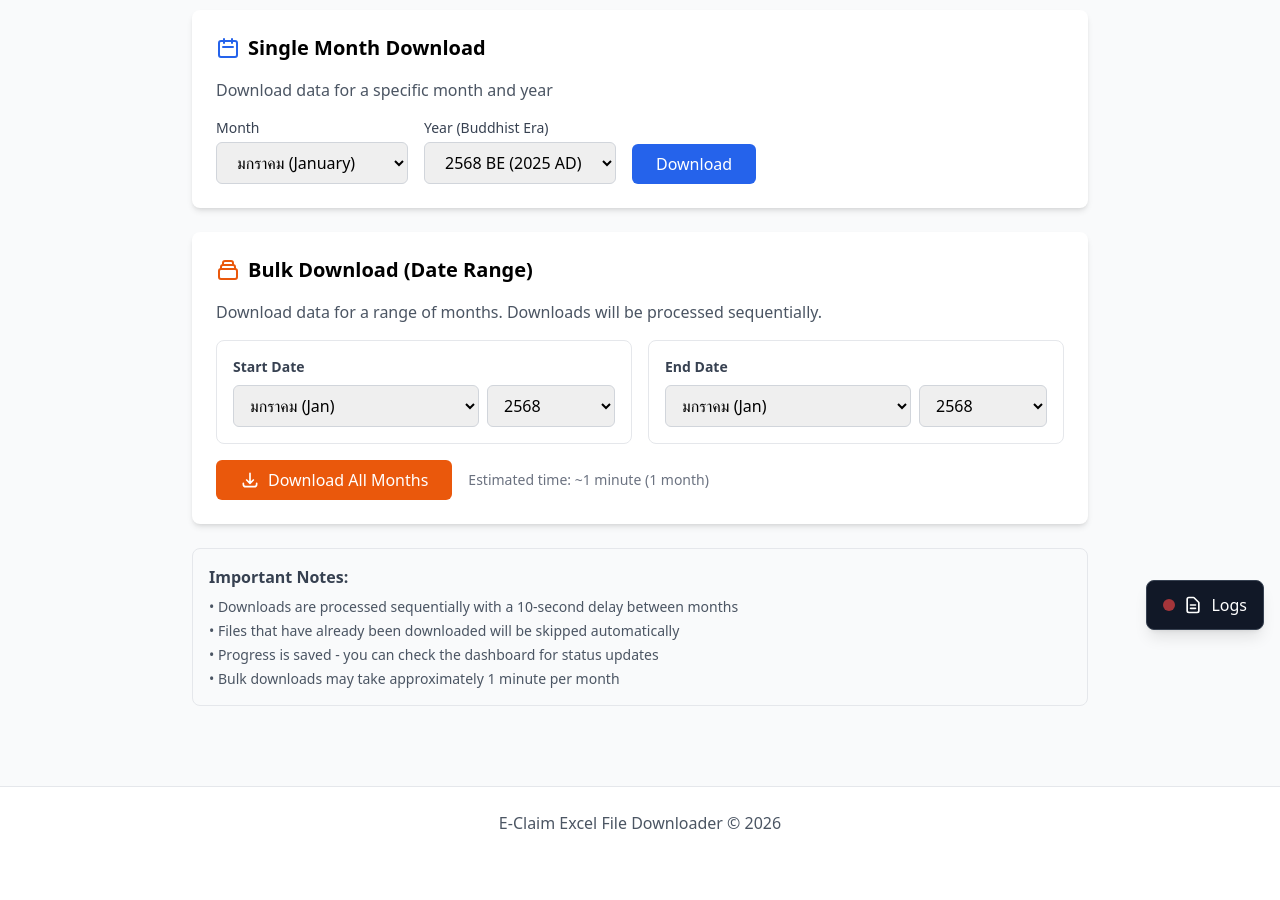
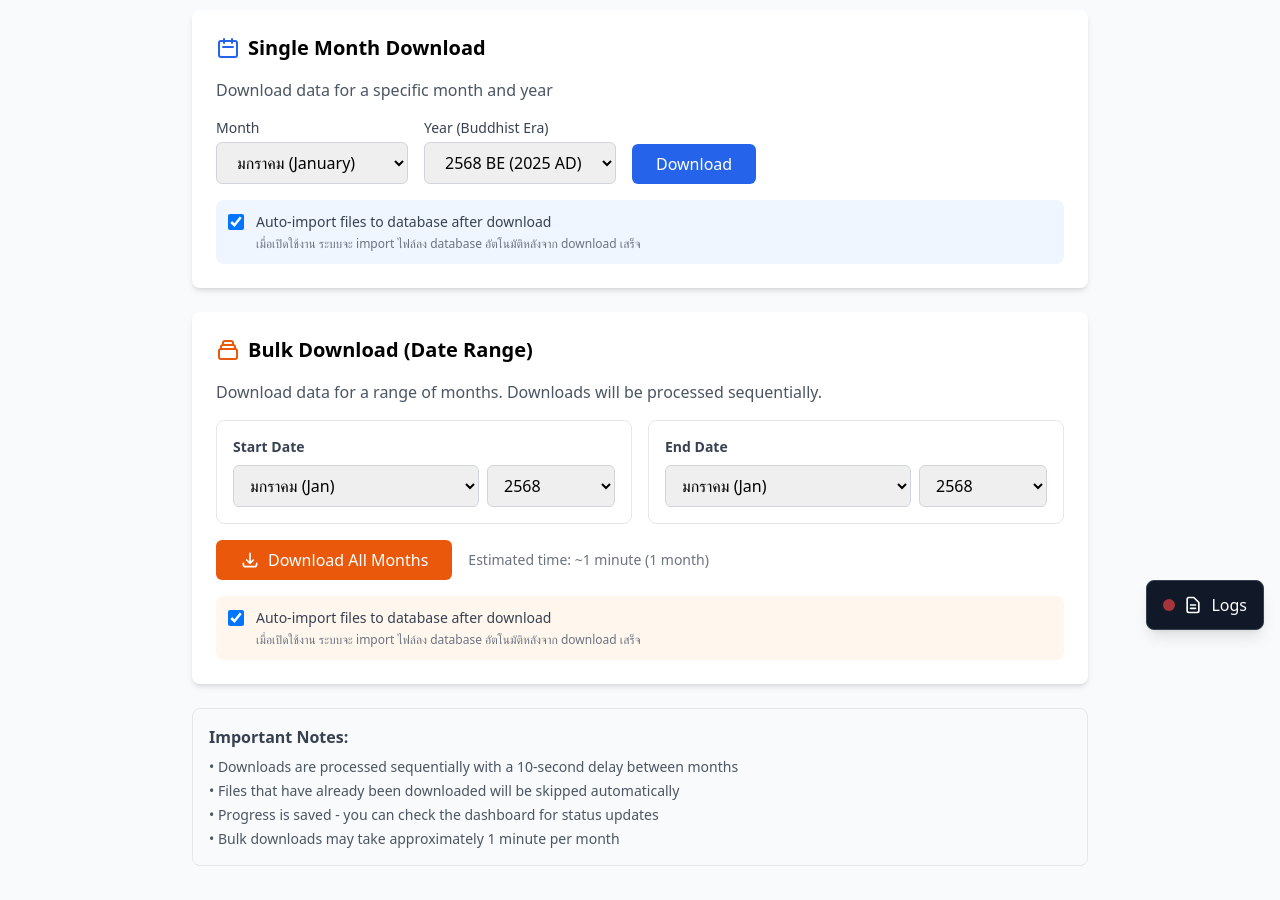
Before and after one commit to aegisx-platform/eclaim-rep-download, a Flask app: page /download-config in a window 1280 px wide. Shown: the part 154-1054 px from the top of the page. Before the commit the page ends 983 px from the top, so only its background shows below. Run offline with Flask 3, Linux system fonts and the light colour scheme; data that the repository does not hold is empty; some libraries are stand-ins or nearby versions.

Commit message:
Add auto-import checkbox to download configuration page
Features:
- Add auto-import checkbox to Single Month Download section
  - Default: checked (enabled)
  - User can toggle to disable auto-import
  - Confirmation message shows auto-import status

- Add auto-import checkbox to Bulk Download section
  - Default: checked (enabled)
  - User can toggle to disable auto-import
  - Confirmation dialog shows "Auto-import: YES/NO"

Backend changes:
- API /download/trigger/single: Accept auto_import parameter
- API /download/trigger/bulk: Accept auto_import parameter
- downloader_runner.start_bulk(): Support auto_import parameter
- Pass --auto-import flag to bulk_downloader.py subprocess

Frontend changes:
- downloadSingleMonth(): Read checkbox value and send to API
- downloadBulk(): Read checkbox value and send to API
- Show auto-import status in confirmation messages

UI styling:
- Blue background for single month section
- Orange background for bulk download section
- Clear explanatory text in Thai

User benefits:
- Full control over auto-import for manual downloads
- Can download historical data without importing
- Can import later using "Import All" button
- Separate from scheduled download auto-import setting

🤖 Generated with [Claude Code](https://claude.com/claude-code)

Co-Authored-By: Claude Sonnet 4.5 <noreply@anthropic.com>

```diff
--- a/app.py
+++ b/app.py
@@ -426,6 +426,7 @@ def trigger_single_download():
         data = request.get_json()
         month = data.get('month')
         year = data.get('year')
+        auto_import = data.get('auto_import', False)
 
         # Validate inputs
         if not month or not year:
@@ -441,7 +442,7 @@ def trigger_single_download():
             return jsonify({'success': False, 'error': 'Invalid year (must be 2561-2570 BE)'}), 400
 
         # Start downloader with parameters
-        result = downloader_runner.start(month=month, year=year)
+        result = downloader_runner.start(month=month, year=year, auto_import=auto_import)
 
         if result['success']:
             return jsonify(result), 200
@@ -463,6 +464,7 @@ def trigger_bulk_download():
         start_year = data.get('start_year')
         end_month = data.get('end_month')
         end_year = data.get('end_year')
+        auto_import = data.get('auto_import', False)
 
         # Validate inputs
         if not all([start_month, start_year, end_month, end_year]):
@@ -485,7 +487,7 @@ def trigger_bulk_download():
             return jsonify({'success': False, 'error': 'Start date must be before or equal to end date'}), 400
 
         # Start bulk downloader
-        result = downloader_runner.start_bulk(start_month, start_year, end_month, end_year)
+        result = downloader_runner.start_bulk(start_month, start_year, end_month, end_year, auto_import)
 
         if result['success']:
             return jsonify(result), 200
--- a/static/js/app.js
+++ b/static/js/app.js
@@ -253,6 +253,7 @@ function calculateMonthsBetween(m1, y1, m2, y2) {
 async function downloadSingleMonth() {
     const month = parseInt(document.getElementById('single-month').value);
     const year = parseInt(document.getElementById('single-year').value);
+    const autoImport = document.getElementById('single-auto-import')?.checked || false;
 
     try {
         const response = await fetch('/download/trigger/single', {
@@ -260,13 +261,13 @@ async function downloadSingleMonth() {
             headers: {
                 'Content-Type': 'application/json'
             },
-            body: JSON.stringify({ month, year })
+            body: JSON.stringify({ month, year, auto_import: autoImport })
         });
 
         const data = await response.json();
 
         if (data.success) {
-            showToast(`Download started for month ${month}/${year}`, 'success');
+            showToast(`Download started for month ${month}/${year}${autoImport ? ' (with auto-import)' : ''}`, 'success');
             startStatusPolling();
         } else {
             showToast(data.error || 'Failed to start download', 'error');
@@ -285,6 +286,7 @@ async function downloadBulk() {
     const startYear = parseInt(document.getElementById('bulk-start-year').value);
     const endMonth = parseInt(document.getElementById('bulk-end-month').value);
     const endYear = parseInt(document.getElementById('bulk-end-year').value);
+    const autoImport = document.getElementById('bulk-auto-import')?.checked || false;
 
     // Calculate total months
     const totalMonths = calculateMonthsBetween(startMonth, startYear, endMonth, endYear);
@@ -293,7 +295,8 @@ async function downloadBulk() {
     if (!confirm(
         `Download ${totalMonths} month${totalMonths !== 1 ? 's' : ''} of data?\n\n` +
         `From: ${startMonth}/${startYear} to ${endMonth}/${endYear}\n` +
-        `Estimated time: ~${totalMonths} minute${totalMonths !== 1 ? 's' : ''}\n\n` +
+        `Estimated time: ~${totalMonths} minute${totalMonths !== 1 ? 's' : ''}\n` +
+        `Auto-import: ${autoImport ? 'YES' : 'NO'}\n\n` +
         `Downloads will be processed sequentially.`
     )) {
         return;
@@ -309,14 +312,15 @@ async function downloadBulk() {
                 start_month: startMonth,
                 start_year: startYear,
                 end_month: endMonth,
-                end_year: endYear
+                end_year: endYear,
+                auto_import: autoImport
             })
         });
 
         const data = await response.json();
 
         if (data.success) {
-            showToast('Bulk download started!', 'success');
+            showToast(`Bulk download started!${autoImport ? ' (with auto-import)' : ''}`, 'success');
             startBulkProgressPolling();
         } else {
             showToast(data.error || 'Failed to start bulk download', 'error');
--- a/templates/download_config.html
+++ b/templates/download_config.html
@@ -51,6 +51,15 @@
             <button onclick="downloadSingleMonth()" class="bg-blue-600 hover:bg-blue-700 text-white px-6 py-2 rounded-md font-medium transition-colors">
                 Download
             </button>
+        </div>
+
+        <!-- Auto-import checkbox -->
+        <div class="mt-4 p-3 bg-blue-50 rounded-lg">
+            <label class="flex items-center cursor-pointer">
+                <input type="checkbox" id="single-auto-import" class="w-4 h-4 text-blue-600 bg-gray-100 border-gray-300 rounded focus:ring-blue-500" checked>
+                <span class="ml-3 text-sm font-medium text-gray-700">Auto-import files to database after download</span>
+            </label>
+            <p class="ml-7 mt-1 text-xs text-gray-500">เมื่อเปิดใช้งาน ระบบจะ import ไฟล์ลง database อัตโนมัติหลังจาก download เสร็จ</p>
         </div>
     </div>
 
@@ -138,6 +147,15 @@
             </button>
             <span id="bulk-estimate" class="text-sm text-gray-500"></span>
         </div>
+
+        <!-- Auto-import checkbox -->
+        <div class="mt-4 p-3 bg-orange-50 rounded-lg">
+            <label class="flex items-center cursor-pointer">
+                <input type="checkbox" id="bulk-auto-import" class="w-4 h-4 text-orange-600 bg-gray-100 border-gray-300 rounded focus:ring-orange-500" checked>
+                <span class="ml-3 text-sm font-medium text-gray-700">Auto-import files to database after download</span>
+            </label>
+            <p class="ml-7 mt-1 text-xs text-gray-500">เมื่อเปิดใช้งาน ระบบจะ import ไฟล์ลง database อัตโนมัติหลังจาก download เสร็จ</p>
+        </div>
     </div>
 
     <!-- Progress Display (Hidden by default) -->
--- a/utils/downloader_runner.py
+++ b/utils/downloader_runner.py
@@ -177,7 +177,7 @@ class DownloaderRunner:
             print(f"Error reading log: {e}")
             return []
 
-    def start_bulk(self, start_month, start_year, end_month, end_year):
+    def start_bulk(self, start_month, start_year, end_month, end_year, auto_import=False):
         """
         Start bulk downloader for date range
 
@@ -186,6 +186,7 @@ class DownloaderRunner:
             start_year (int): Starting year in BE
             end_month (int): Ending month (1-12)
             end_year (int): Ending year in BE
+            auto_import (bool): Whether to auto-import files after download
         """
         # Check if already running (check both regular and bulk)
         if self.is_running():
@@ -211,12 +212,17 @@ class DownloaderRunner:
                 f'{end_month},{end_year}'
             ]
 
+            # Add auto-import flag if enabled
+            if auto_import:
+                cmd.append('--auto-import')
+
             # Open log file
             bulk_log_file = self.log_dir / 'bulk_downloader.log'
             with open(bulk_log_file, 'a', encoding='utf-8') as log:
                 log.write(f"\n{'='*60}\n")
                 log.write(f"Bulk Download Started at: {datetime.now().strftime('%Y-%m-%d %H:%M:%S')}\n")
                 log.write(f"Date range: {start_month}/{start_year} to {end_month}/{end_year}\n")
+                log.write(f"Auto-import: {auto_import}\n")
                 log.write(f"{'='*60}\n")
 
                 # Start subprocess in detached mode
```
